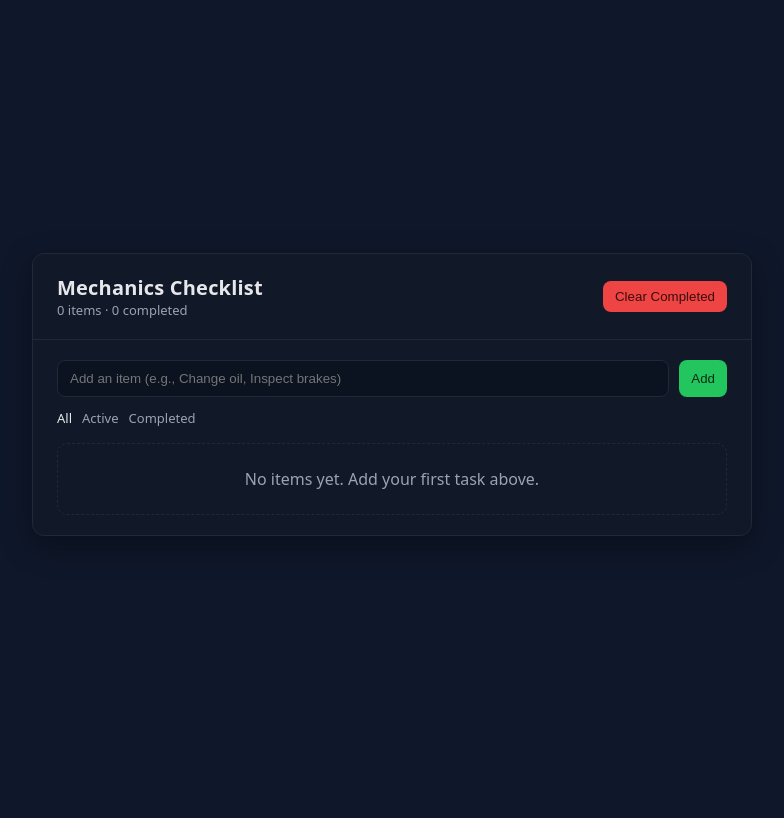
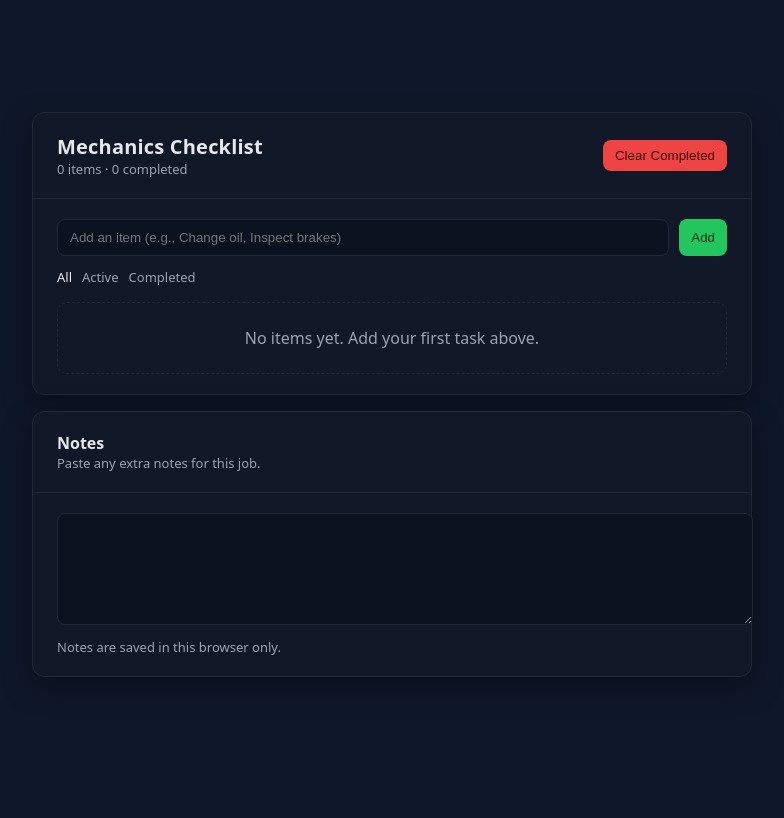
Before and after one commit to ChrisAlves210/Mechanics-checklist, a Flask app: page /checklist in a window 1280 px wide. Shown: the part 30-848 px from the top of the page, without its empty margins (248-1032 px from the left). Run offline with Flask 3, Linux system fonts and the light colour scheme; the visitor is signed in with stand-in values (Sample User, id 1).

Commit message:
Add notes panel to checklist with local storage

```diff
--- a/templates/checklist.html
+++ b/templates/checklist.html
@@ -91,10 +91,29 @@
           </div>
         </div>
       </div>
+
+      <!-- Notes panel below the checklist -->
+      <div class="card" style="margin-top:16px;" aria-label="Notes">
+        <div class="card-header">
+          <div>
+            <h2 style="font-size:16px;margin:0;">Notes</h2>
+            <div class="sub">Paste any extra notes for this job.</div>
+          </div>
+        </div>
+        <div class="card-body">
+          <textarea
+            id="notes"
+            rows="6"
+            style="width:100%;background:#0b1220;color:var(--text);border:1px solid var(--border);border-radius:8px;padding:10px 12px;resize:vertical;"
+          ></textarea>
+          <div class="sub" style="margin-top:8px;">Notes are saved in this browser only.</div>
+        </div>
+      </div>
     </div>
 
     <script>
       const STORAGE_KEY = 'mechanics_checklist_items';
+      const NOTES_KEY = 'mechanics_checklist_notes';
       const listEl = document.getElementById('list');
       const newItemEl = document.getElementById('newItem');
       const addBtn = document.getElementById('addBtn');
@@ -102,6 +121,7 @@
       const emptyEl = document.getElementById('emptyState');
       const clearCompletedBtn = document.getElementById('clearCompletedBtn');
       const filterEls = Array.from(document.querySelectorAll('.filter'));
+      const notesEl = document.getElementById('notes');
 
       let items = [];
       let currentFilter = 'all';
@@ -113,11 +133,24 @@
         } catch (e) {
           items = [];
         }
+
+        // load saved notes, if any
+        if (notesEl) {
+          const savedNotes = localStorage.getItem(NOTES_KEY);
+          if (savedNotes !== null) {
+            notesEl.value = savedNotes;
+          }
+        }
         render();
       }
 
       function persist() {
         localStorage.setItem(STORAGE_KEY, JSON.stringify(items));
+      }
+
+      function saveNotes() {
+        if (!notesEl) return;
+        localStorage.setItem(NOTES_KEY, notesEl.value);
       }
 
       function addItem(text) {
@@ -205,6 +238,10 @@
         el.addEventListener('click', () => setFilter(el.dataset.filter));
       });
 
+      if (notesEl) {
+        notesEl.addEventListener('input', saveNotes);
+      }
+
 
       load();
     </script>
```
